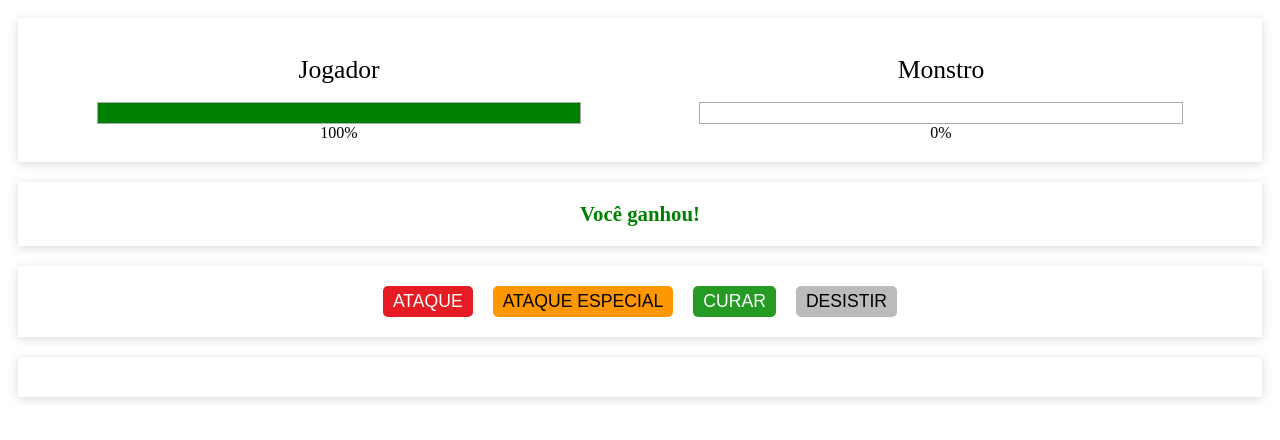
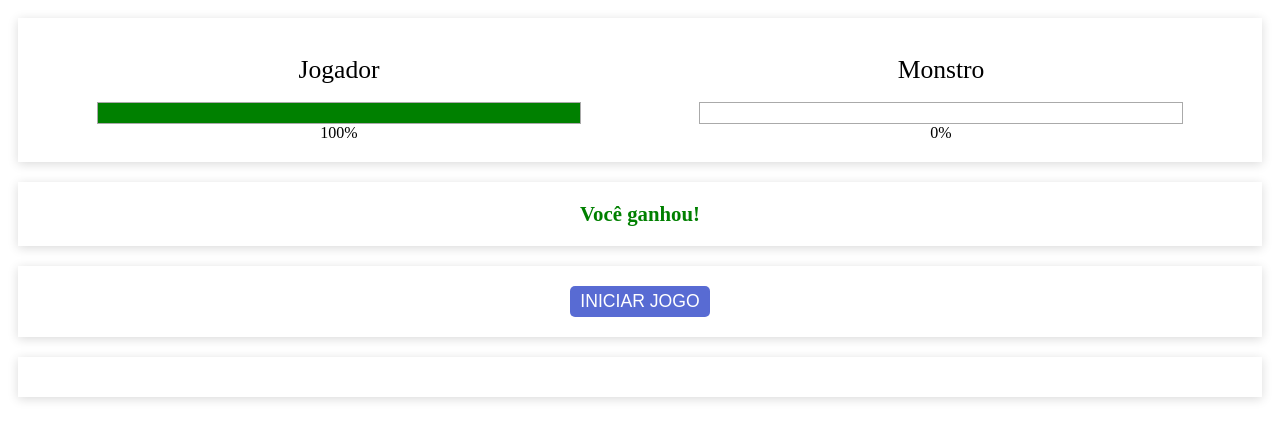
Before and after one commit to hayashirafael/jogadorVsMonstro, a plain HTML site: page index.html in a window 1280 px wide. Drawn offline with nearby package versions, Linux system fonts and the light colour scheme.

Commit message:
adicionando funcao para iniciar jogo

```diff
--- a/app.js
+++ b/app.js
@@ -1,7 +1,7 @@
 new Vue({
    el: '#app',
    data: {
-      running: true,
+      running: false,
       playerLife: 100,
       monsterLife: 0,
 
@@ -12,7 +12,11 @@ new Vue({
       }
    },
    methods: {
-
+      startGame() {
+         this.running = true
+         this.playerLife = 100
+         this.monsterLife = 100
+      }
    },
    watch: {
 
--- a/index.html
+++ b/index.html
@@ -42,7 +42,7 @@
             <button class="btn heal">Curar</button>
             <button class="btn give-up">Desistir</button>
          </template>
-         <button v-else class="btn new-game">Iniciar Jogo</button>
+         <button v-else class="btn new-game" @click="startGame">Iniciar Jogo</button>
       </div>
       <div class="panel logs"></div>
    </div>
--- a/style.css
+++ b/style.css
@@ -73,6 +73,7 @@
    text-transform: uppercase;
    font-size: 1.1rem;
    border: none;
+   cursor: pointer;
 }
 
 .new-game {
```
